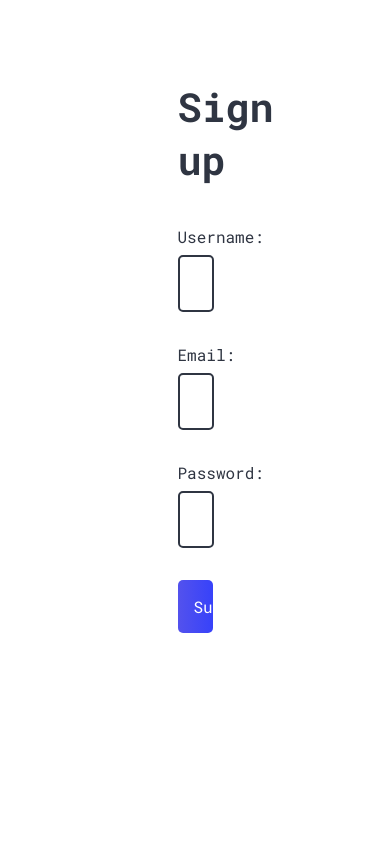
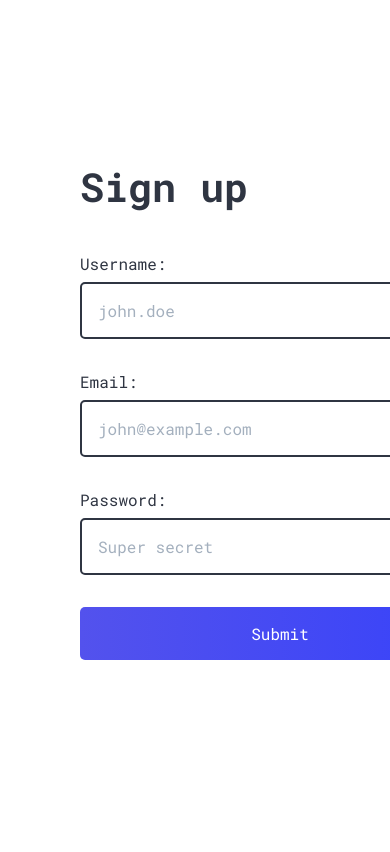
Before and after one commit to pixzels/reminder, a Django app: page /accounts/signup/ in a window 390 px wide; the page is wider, and only the part inside the window is pictured. Before the commit the page ends 633 px from the top of that part, so only its background shows below. Run offline with Django 3.2, Linux system fonts and the light colour scheme.

Commit message:
Add responsive design

```diff
--- a/main/static/main/base.css
+++ b/main/static/main/base.css
@@ -13,8 +13,8 @@ body {
 }
 
 .app {
-  width: 50%;
-  margin: 0 auto;
+  width: 35rem;
+  margin: 5rem auto;
   padding: 5rem;
   display: flex;
   flex-direction: column;
```
